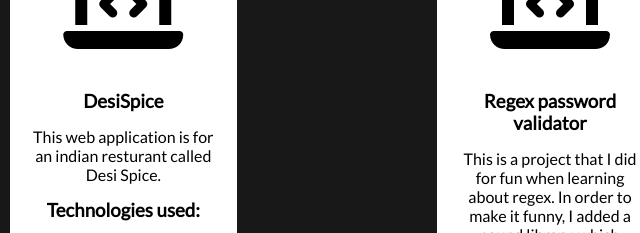
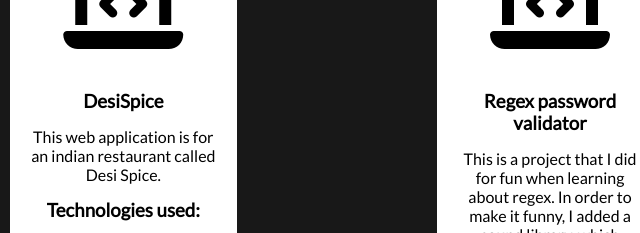
Before and after one commit to mistrykish/My-Portfolio, a plain HTML site: page index.html in a window 1280 px wide. Shown: the part 2620-2853 px from the top of the page, 90-730 px from the left. Drawn offline with nearby package versions, Linux system fonts and the light colour scheme.

Commit message:
Update index.html

```diff
--- a/index.html
+++ b/index.html
@@ -166,7 +166,7 @@
             <i id="start" class="fas fa-laptop-code fa-6x"></i>
             <div class="text">
               <h3 class="sub"> DesiSpice </h3>
-              <p>This web application is for an indian resturant called Desi Spice. </p>
+              <p>This web application is for an indian restaurant called Desi Spice. </p>
               <h3 class="sub"> Technologies used:</h3>
                 <img src="images/html.png" width="15%">
                 <img src="images/css.png" width="15%">
```
